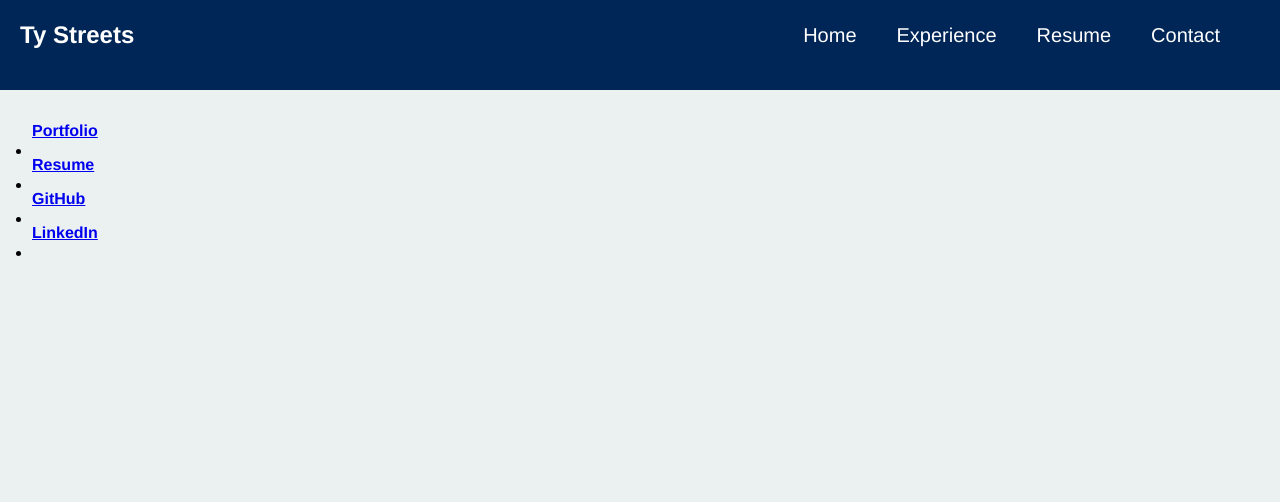
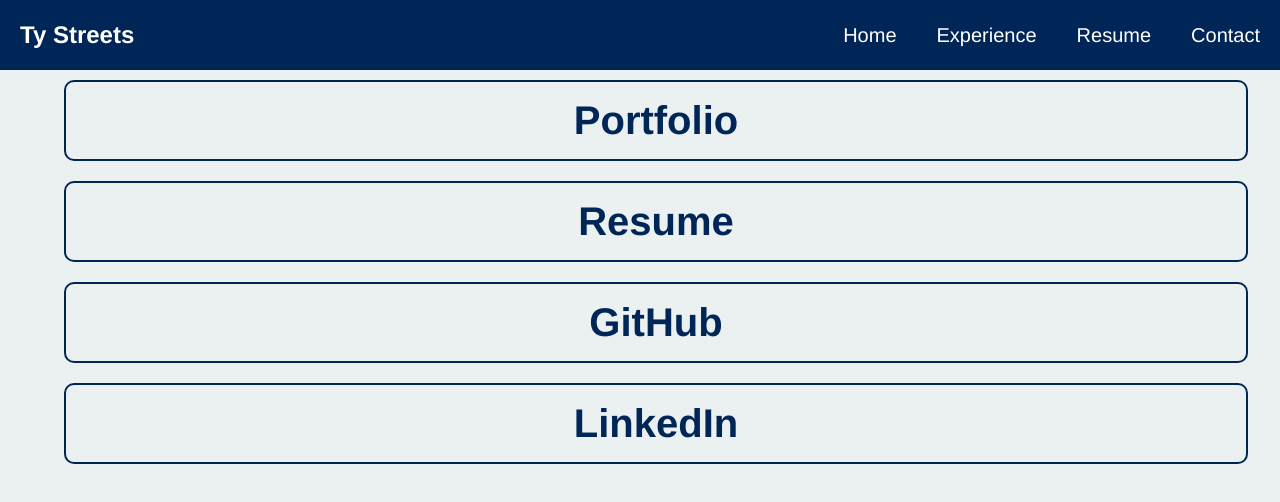
Before and after one commit to tstreets/tstreets.github.io, a plain HTML site: page links/index.html in a window 1280 px wide. Drawn offline with Linux system fonts and the light colour scheme; some icons are missing.

Commit message:
Fixed nav

```diff
--- a/css/main.css
+++ b/css/main.css
@@ -11,7 +11,9 @@
 }
 
 html body main {
-  padding: 2rem;
+  padding: 80px 32px 32px 32px;
+  display: grid;
+  gap: 40px;
 }
 
 h1,
@@ -29,22 +31,21 @@
 }
 
 nav {
-  padding: 10px 20px;
   background-color: #002657;
 
   &#mobile-nav ul {
     display: none;
     position: fixed;
-    top: 50px;
+    top: 70px;
     left: 0;
-    height: 80vh;
+    height: 90vh;
     width: 100%;
     background-color: #fff;
 
-    ul li {
+    li {
       border: 1px solid #000;
       padding: 16px 4px;
-      background-color: #3c586f;
+      background-color: #002657;
       color: #fff;
 
       a {
@@ -54,6 +55,11 @@
       }
     }
   }
+
+  &:not(#mobile-nav) {
+    padding: 10px 20px;
+    position: fixed;
+    width: 100%;
 
     ul {
       height: 50px;
@@ -88,6 +94,13 @@
         }
       }
     }
+
+    li#mobile-menu-button {
+      display: none;
+      color: white;
+      font-size: 60px;
+    }
+  }
 }
 
 @media (max-width: 767px) {
@@ -106,12 +119,6 @@
   nav:not(#mobile-nav) ul li:first-child {
     width: 80%;
   }
-}
-
-main {
-  padding: 20px;
-  display: grid;
-  gap: 40px;
 }
 
 .intro {
--- a/links/index.html
+++ b/links/index.html
@@ -9,7 +9,42 @@
       rel="stylesheet"
       href="https://cdnjs.cloudflare.com/ajax/libs/semantic-ui/2.5.0/components/icon.min.css"
     />
-    <!-- <link rel="stylesheet" href="../css/links.css" /> -->
+    <style>
+      main ul {
+        margin-bottom: 16px;
+        padding-left: 2em;
+      }
+
+      main ul li {
+        list-style: none;
+        border: 2px solid #002657;
+        padding: 8px 4px;
+        margin-bottom: 20px;
+        border-radius: 10px;
+
+        &:hover {
+          background-color: #002657;
+
+          a {
+            color: white;
+          }
+        }
+      }
+
+      main ul li a {
+        color: #002657;
+        font-size: 40px;
+        display: grid;
+        align-items: center;
+        justify-content: center;
+        text-decoration: none;
+        padding: 8px;
+      }
+
+      main ul li a h4 {
+        margin-bottom: 0;
+      }
+    </style>
   </head>
   <body>
     <nav>
```
Also changed, not shown: experience/index.html (+1 -1 lines). Lines whose indentation alone changed are shown as unchanged.
